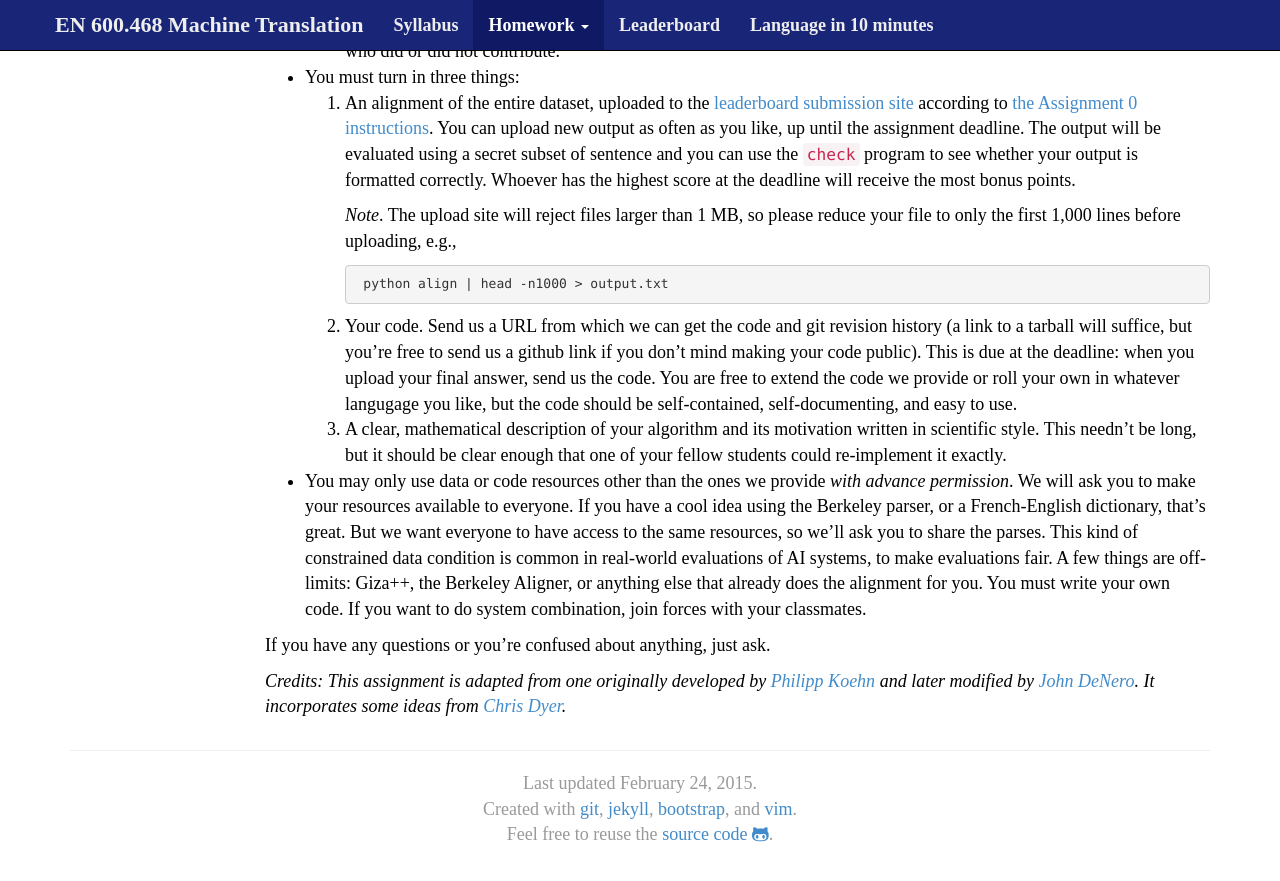
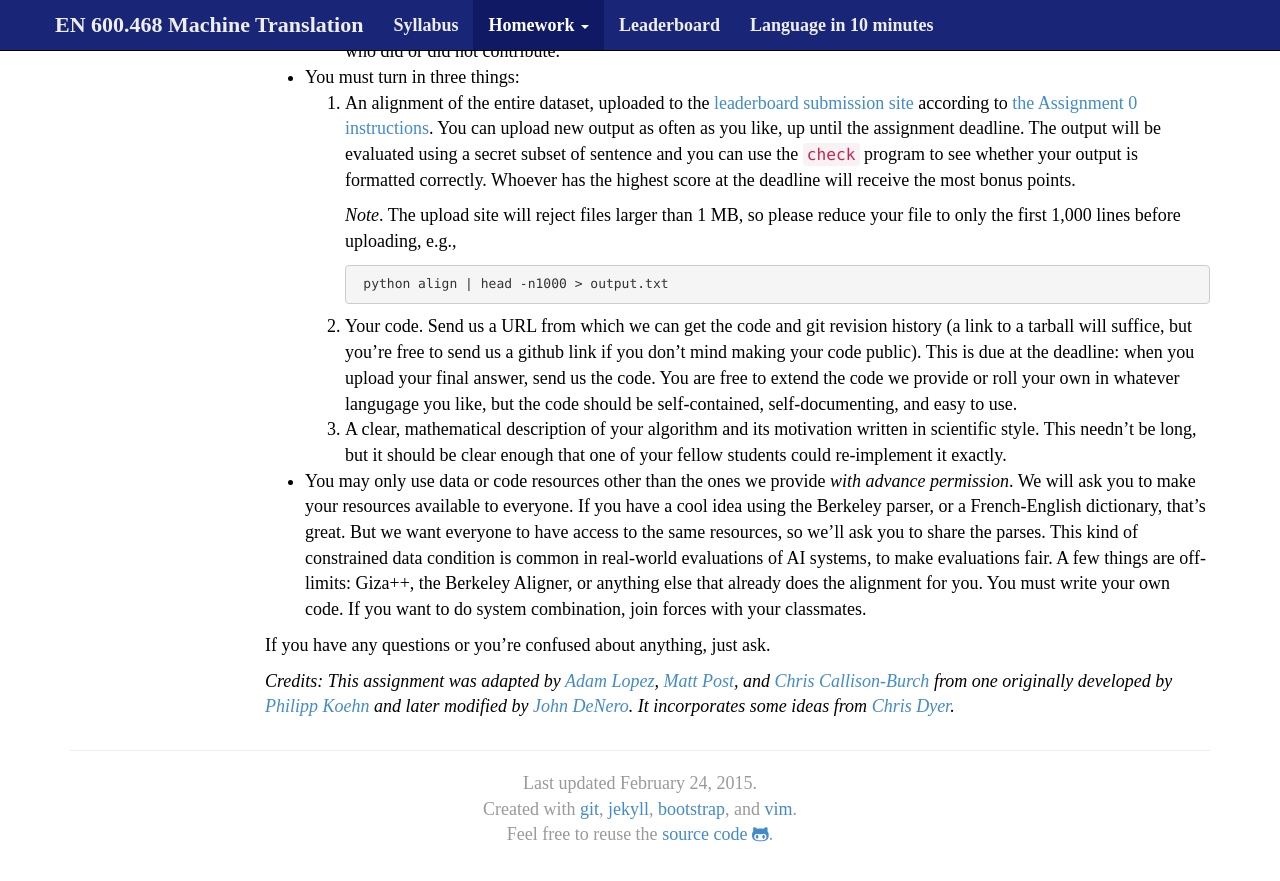
Before and after one commit to mt-class/jhu, a Jekyll site: the page built from hw1.md, in a window 1280 px wide and 900 px high, scrolled down 2956 px. Shown: the top 881 px of the window. Built offline with Jekyll 4.4.1, drawn with Linux system fonts in a browser that asks for light colours; nearby versions of some CDN libraries; some web fonts are replaced; formulas are drawn with MathJax 3.

Commit message:
Update hw1.md

```diff
--- a/hw1.md
+++ b/hw1.md
@@ -226,7 +226,11 @@
 
 If you have any questions or you're confused about anything, just ask.
 
-*Credits: This assignment is adapted from one originally developed by
+*Credits: This assignment was adapted by
+[Adam Lopez](http://alopez.github.io/),
+[Matt Post](http://cs.jhu.edu/~post/),
+and [Chris Callison-Burch](http://www.cis.upenn.edu/~ccb/)
+from one originally developed by
 [Philipp Koehn](http://homepages.inf.ed.ac.uk/pkoehn/)
 and later modified by [John DeNero](http://www.denero.org/). It
 incorporates some ideas from [Chris Dyer](http://www.cs.cmu.edu/~cdyer).*
```
